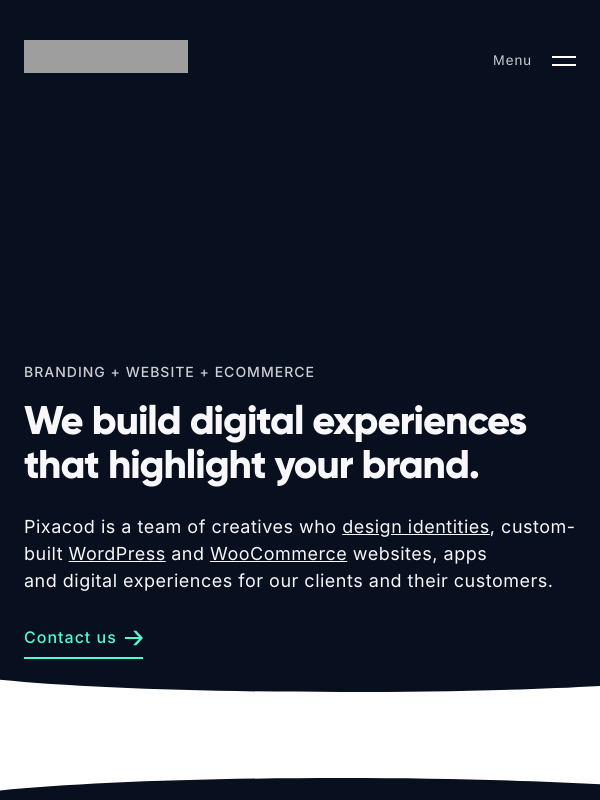
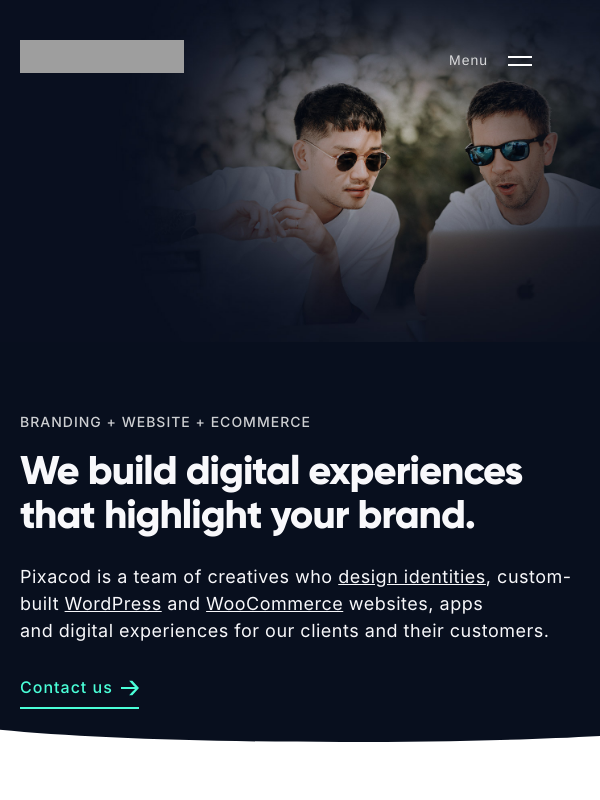
Before and after one commit to pixacodagency/frontend, a Next.js app: page / in a window 600 px wide. Shown: the top 800 px of the page. Built offline with nearby package versions, Linux system fonts and the light colour scheme; grey boxes are pictures that could not be loaded.

Commit message:
Add new hero image and style

```diff
--- a/components/Header.js
+++ b/components/Header.js
@@ -10,13 +10,13 @@ const Header = () => {
         <div className={headerStyles.curve}>
             <Image  src={bannerPic} alt="Banner" height={141} width={1440} />
         </div>
-        <div className={`${headerStyles.grid} ${headerStyles.heroContainer}`}>
+        <div className={`${headerStyles.grid} ${headerStyles.heroContainer} ${headerStyles.homeBannerImg}`}>
          <div className={headerStyles.sectionContent}>
           <div className={headerStyles.contentWrapper}>
             <div className={headerStyles.animatedText}>
               <p className={headerStyles.commonLabel}>Branding + Website + eCommerce</p>
             </div>
-            <h1>We build digital experiences that highlight your brand.</h1>
+            <h1>We build digital experiences <i> that highlight your brand.</i> </h1>
             <p className={headerStyles.subhead}>Pixacod is a team of creatives who <span>design identities</span>, custom-built <span>WordPress</span> and <span>WooCommerce</span> websites, apps and digital experiences for our clients and their customers. </p>
             <Link href="/contact">
             <a className={`${footerStyles.link} ${footerStyles.underline} ${footerStyles.animation} ${headerStyles.heroLink}`}>
--- a/pages/contact.js
+++ b/pages/contact.js
@@ -13,7 +13,7 @@ const Contact = () => {
 					</div>
 				  <div className={styles.ContactContainer}>
 						 <article>
-
+							<h1 className={styles.heading3}>Let’s start a project together.</h1>
 						</article>
 					</div>
 			</section>
--- a/styles/Header.module.css
+++ b/styles/Header.module.css
@@ -1,8 +1,3 @@
-.grid {
-    padding-left: var(--padding-mobile);
-    padding-right: var(--padding-mobile);
-}
-
 .hero {
     background: #fff;
     overflow: hidden;
@@ -39,16 +34,28 @@
 }
 
 .hero {
-    height: calc(100vh - 100px);
+    height: calc(100vh - 50px);
 }
 
 .heroContainer {
     margin: 0 auto;
     width: 100%;
-    max-width: var(--container);
+    max-width: var(--container-main);
     margin-left: auto;
     margin-right: auto;
+    padding-left: 50px;
+    padding-right: 50px;
     position: relative;
+}
+
+.heroContainer.homeBannerImg {
+    background-image: url(../public/pixacod-hero.jpg);
+    background-position: right center;
+    background-repeat: no-repeat;
+    padding-bottom: 104px;
+    padding-top: 135px;
+    background-attachment: fixed;
+    background-position: 50% 0;
 }
 
 .sectionContent {
@@ -70,7 +77,7 @@
 }
 
 .contentWrapper {
-    max-width: 650px;
+    max-width: 700px;
 }
 
 .hero h1 {
@@ -80,6 +87,10 @@
     max-width: 100%;
     margin-bottom: 1.5rem;
     line-height: 1.1;
+}
+
+.hero i {
+    font-style: normal !important;
 }
 
 .subhead {
@@ -123,10 +134,8 @@
 /*1100px*/
 
 @media only screen and (max-width: 68.75em) {
-    /* .hero {
-        padding: 60px 0 220px;
-    } */
-    .container {
+    .container,
+    .heroContainer {
         max-width: 100% !important;
     }
 }
@@ -135,10 +144,8 @@
 /*650*/
 
 @media only screen and (max-width: 40.625em) {
-    /* .hero {
-        padding: 60px 0 220px;
-    } */
-    .container {
+    .container,
+    .heroContainer {
         padding: 0 20px;
     }
 }
@@ -148,14 +155,16 @@
 
 @media (max-width: 599px) {
     .hero h1 {
-        font-size: 1.875rem !important;
+        font-size: 2rem !important;
         margin-bottom: 12px;
+    }
+    .hero i {
+        display: block;
     }
     .subhead {
         font-size: 1rem !important;
         margin-bottom: 15px;
     }
-    .heroLink {}
 }
 
 
@@ -176,6 +185,19 @@
 }
 
 
+/*max 767px*/
+
+@media screen and (max-width: 767px) {
+    .heroContainer.homeBannerImg {
+        background-position: top center;
+        background-repeat: no-repeat;
+        padding-bottom: 0;
+        padding-top: 100px;
+        background-size: contain;
+    }
+}
+
+
 /*720px*/
 
 @media (min-width: 720px) {
@@ -192,12 +214,20 @@
 }
 
 
-/*480px - 1079*/
+/*720px - 1079*/
 
-@media (min-width: 480px) and (max-width: 1079px) {
-    .grid {
-        padding-left: var(--padding-tablet);
-        padding-right: var(--padding-tablet);
+@media (min-width: 720px) and (max-width: 1079px) {
+    .hero h1 {
+        font-size: 3rem;
+    }
+}
+
+
+/*768px - 980*/
+
+@media (min-width: 768px) and (max-width: 980px) {
+    .heroContainer.homeBannerImg {
+        background-size: contain;
     }
 }
 
@@ -208,8 +238,4 @@
     .hero {
         height: calc(100vh - 90px);
     }
-    .grid {
-        padding-left: var(--padding-desktop);
-        padding-right: var(--padding-desktop);
-    }
 }
--- a/styles/Nav.module.css
+++ b/styles/Nav.module.css
@@ -23,17 +23,10 @@
 }
 
 .myContainer {
-    max-width: var(--container);
+    max-width: var(--container-desktop-menu);
     margin-left: auto;
     margin-right: auto;
-}
-
-.header {
-    /* align-items: center;
-    left: 0;
-    position: absolute;
-    top: 0;
-    z-index: 99; */
+    padding: 0 50px;
 }
 
 .logo {
@@ -44,11 +37,6 @@
     backface-visibility: hidden;
     left: -999999999px;
     position: absolute;
-}
-
-.grid {
-    padding-left: var(--padding-mobile);
-    padding-right: var(--padding-mobile);
 }
 
 .navbar {
@@ -143,13 +131,12 @@
 
 .hamburgerRow {
     position: fixed;
-    right: var(--padding-mobile);
     pointer-events: none;
     z-index: 99;
     left: 0;
     right: 0;
     margin: 0 auto;
-    max-width: var(--container);
+    max-width: var(--container-main);
 }
 
 .hamburgerRow button {
@@ -544,7 +531,11 @@ button .hamburgerText {
 
 /*1100px*/
 
-@media only screen and (max-width: 68.75em) {}
+@media only screen and (max-width: 68.75em) {
+    .myContainer {
+        max-width: 100% !important;
+    }
+}
 
 @media (min-width: 1281px) {
     .left .h6 {
@@ -559,22 +550,19 @@ button .hamburgerText {
     .toggleButton {
         padding-right: var(--padding-desktop)!important;
     }
-    .grid {
-        padding-left: var(--padding-desktop);
-        padding-right: var(--padding-desktop);
-    }
 }
 
 
 /*480px - 1079*/
 
-@media (min-width: 480px) and (max-width: 1079px) {
-    .grid {
-        padding-left: var(--padding-tablet);
-        padding-right: var(--padding-tablet);
+@media (min-width: 480px) and (max-width: 1079px) {}
+
+@media (min-width: 700px) and (max-width:776px) {
+    .navbar {
+        margin-left: 0;
     }
     .toggleButton {
-        padding-right: var(--padding-tablet)!important;
+        padding-right: 0 !important;
     }
 }
 
@@ -607,3 +595,13 @@ button .hamburgerText {
         width: 100% !important;
     }
 }
+
+
+/*650 - 40.625em*/
+
+@media only screen and (max-width: 40.625em) {
+    .myContainer {
+        padding-left: 20px;
+        padding-right: 20px;
+    }
+}
--- a/styles/contact.module.css
+++ b/styles/contact.module.css
@@ -42,6 +42,8 @@
     width: calc(1038/1200*100%);
 }
 
+.heading3 {}
+
 
 /*1100px*/
 
@@ -67,4 +69,7 @@
     .ContactContainer {
         padding: 0 20px;
     }
+    .HeroContact article {
+        width: 100%;
+    }
 }
--- a/styles/globals.css
+++ b/styles/globals.css
@@ -35,10 +35,13 @@
     --bold: 600;
     --caption: 15px;
     --container: 1600px;
+    --container-main: 86%;
+    --container-desktop-menu: 86%;
     --layoutWidthMax: 100%;
     --padding-mobile: 5%;
     --padding-tablet: 24px;
     --padding-desktop: 80px;
+    --padding-desktop-menu: 50px;
     --container: 1600px;
     --transition: cubic-bezier(0.24, 0.82, 0.43, 1.05);
     --navDark: var(--black);
```
Also changed, not shown: public/pixacod-hero.jpg (added).
